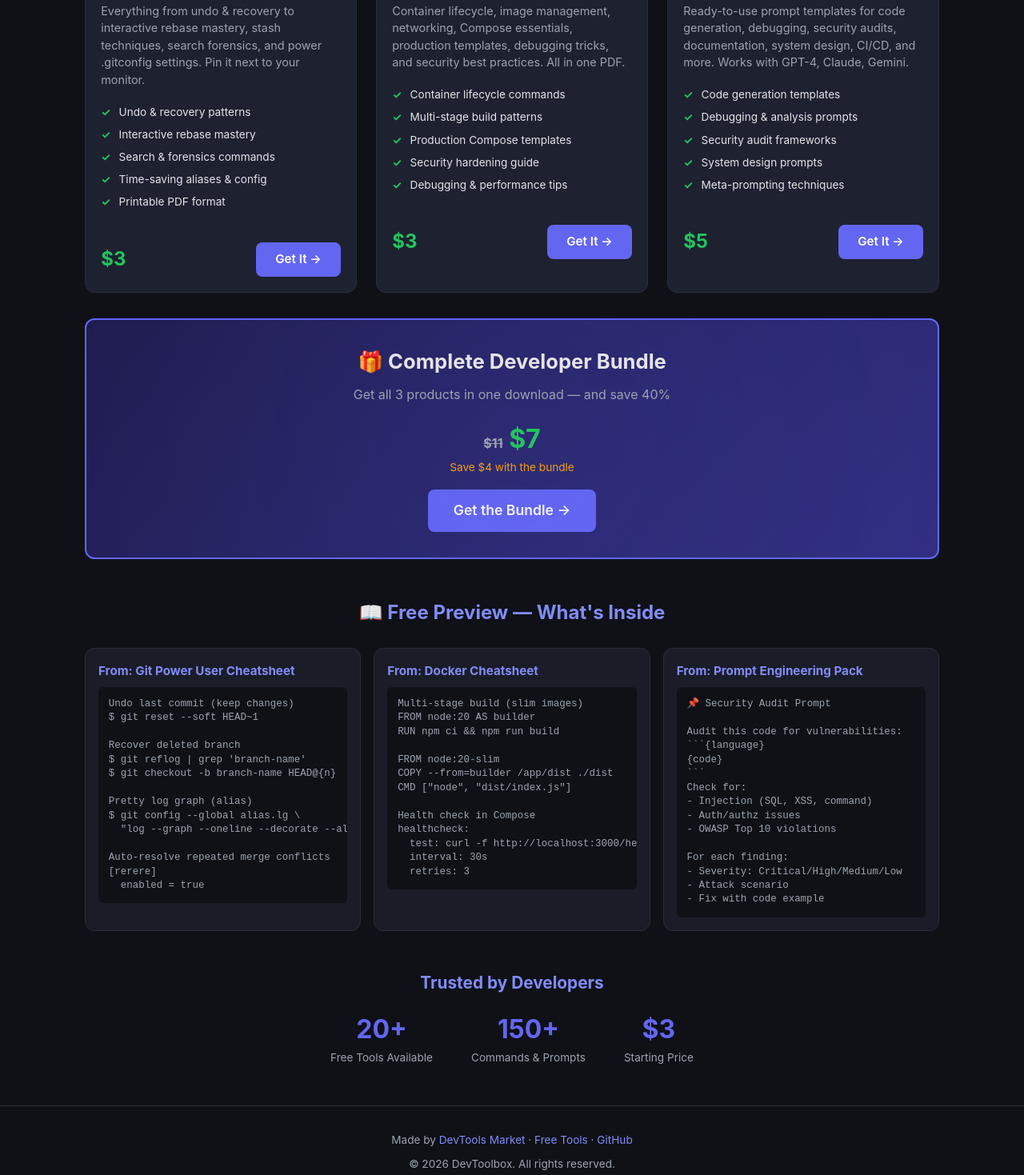
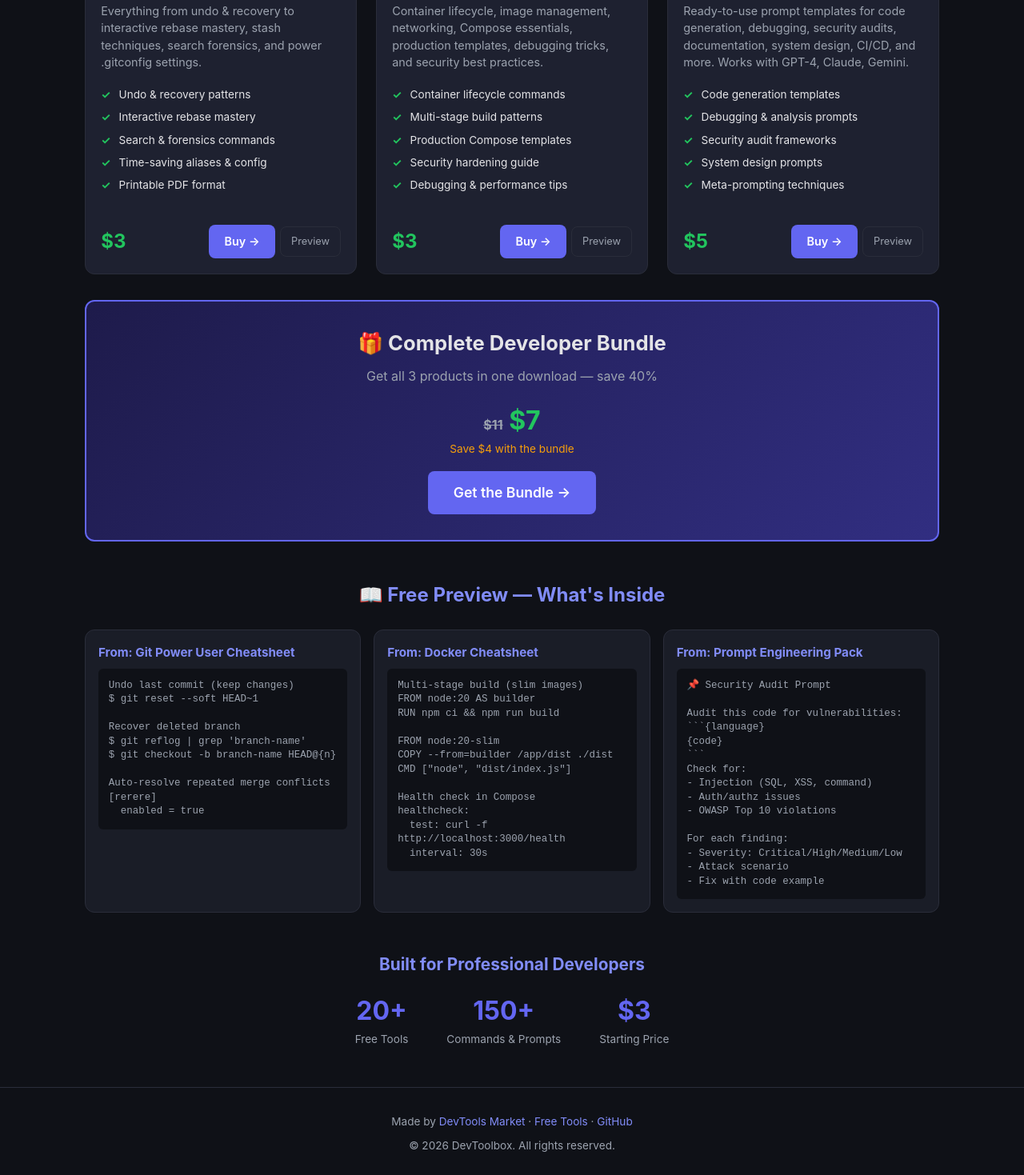
Before and after one commit to mellowmarshall/devtoolbox, a plain HTML site: page store.html in a window 1280 px wide. Shown: the part 627-2096 px from the top of the page at 80% size. Drawn offline with Linux system fonts and the light colour scheme.

Commit message:
Update store page with preview downloads and improved layout

````diff
--- a/store.html
+++ b/store.html
@@ -15,23 +15,17 @@
 *{margin:0;padding:0;box-sizing:border-box}
 :root{--bg:#0f1117;--surface:#1a1d27;--card:#1e2130;--border:#2a2d3a;--text:#e4e4e7;--muted:#9ca3af;--accent:#6366f1;--accent2:#818cf8;--green:#22c55e;--orange:#f59e0b;--radius:12px}
 body{font-family:-apple-system,BlinkMacSystemFont,'Segoe UI',Roboto,sans-serif;background:var(--bg);color:var(--text);line-height:1.6;min-height:100vh}
-
-/* Header */
 .header{text-align:center;padding:3rem 1rem 2rem;border-bottom:1px solid var(--border);background:linear-gradient(180deg,#13151f 0%,var(--bg) 100%)}
 .header h1{font-size:2.2rem;background:linear-gradient(135deg,var(--accent),var(--accent2),var(--green));-webkit-background-clip:text;-webkit-text-fill-color:transparent;margin-bottom:.5rem}
 .header p{color:var(--muted);font-size:1.1rem;max-width:600px;margin:0 auto}
 .header .badge{display:inline-block;background:var(--green);color:#000;font-size:.75rem;font-weight:700;padding:.2rem .6rem;border-radius:20px;margin-bottom:1rem;text-transform:uppercase;letter-spacing:.05em}
-.nav-links{display:flex;gap:1rem;justify-content:center;margin-top:1.5rem}
+.nav-links{display:flex;gap:1rem;justify-content:center;margin-top:1.5rem;flex-wrap:wrap}
 .nav-links a{color:var(--accent2);text-decoration:none;font-size:.9rem;padding:.4rem .8rem;border:1px solid var(--border);border-radius:var(--radius);transition:all .2s}
 .nav-links a:hover{background:var(--accent);color:#fff;border-color:var(--accent)}
-
-/* Products Grid */
 .products{max-width:1100px;margin:2rem auto;padding:0 1rem;display:grid;grid-template-columns:repeat(auto-fill,minmax(340px,1fr));gap:1.5rem}
-
-/* Product Card */
 .product-card{background:var(--card);border:1px solid var(--border);border-radius:var(--radius);overflow:hidden;transition:transform .2s,box-shadow .2s}
 .product-card:hover{transform:translateY(-2px);box-shadow:0 8px 30px rgba(99,102,241,.15)}
-.product-img{height:200px;background:linear-gradient(135deg,#1e1b4b,#312e81);display:flex;align-items:center;justify-content:center;font-size:4rem;position:relative}
+.product-img{height:200px;display:flex;align-items:center;justify-content:center;font-size:4rem;position:relative}
 .product-img .tag{position:absolute;top:12px;right:12px;background:var(--orange);color:#000;font-size:.7rem;font-weight:700;padding:.2rem .5rem;border-radius:6px;text-transform:uppercase}
 .product-body{padding:1.2rem}
 .product-body h3{font-size:1.2rem;margin-bottom:.4rem}
@@ -40,53 +34,39 @@ body{font-family:-apple-system,BlinkMacSystemFont,'Segoe UI',Roboto,sans-serif;b
 .product-body .features{list-style:none;margin-bottom:1rem}
 .product-body .features li{color:var(--text);font-size:.85rem;padding:.2rem 0;padding-left:1.4rem;position:relative}
 .product-body .features li::before{content:'✓';position:absolute;left:0;color:var(--green);font-weight:bold}
-.product-footer{display:flex;align-items:center;justify-content:space-between;padding:0 1.2rem 1.2rem}
+.product-footer{display:flex;align-items:center;justify-content:space-between;padding:0 1.2rem 1.2rem;gap:.5rem;flex-wrap:wrap}
 .price{font-size:1.5rem;font-weight:700;color:var(--green)}
-.price .original{font-size:.9rem;color:var(--muted);text-decoration:line-through;margin-right:.3rem;font-weight:400}
-.buy-btn{display:inline-block;background:var(--accent);color:#fff;border:none;padding:.6rem 1.5rem;border-radius:8px;font-size:.95rem;font-weight:600;cursor:pointer;text-decoration:none;transition:background .2s}
+.btn-group{display:flex;gap:.4rem;align-items:center}
+.buy-btn{display:inline-block;background:var(--accent);color:#fff;border:none;padding:.6rem 1.2rem;border-radius:8px;font-size:.9rem;font-weight:600;cursor:pointer;text-decoration:none;transition:background .2s}
 .buy-btn:hover{background:var(--accent2)}
-
-/* Bundle Section */
+.buy-btn.secondary{background:transparent;border:1px solid var(--border);color:var(--muted);font-weight:400;font-size:.8rem;padding:.5rem .8rem}
+.buy-btn.secondary:hover{border-color:var(--accent);color:var(--accent)}
 .bundle{max-width:1100px;margin:2rem auto;padding:0 1rem}
 .bundle-card{background:linear-gradient(135deg,#1e1b4b,#312e81);border:2px solid var(--accent);border-radius:var(--radius);padding:2rem;text-align:center;position:relative;overflow:hidden}
-.bundle-card::before{content:'';position:absolute;top:-50%;left:-50%;width:200%;height:200%;background:radial-gradient(circle,rgba(99,102,241,.1) 0%,transparent 70%);animation:pulse 4s ease-in-out infinite}
-@keyframes pulse{0%,100%{transform:scale(1)}50%{transform:scale(1.1)}}
-.bundle-card h2{font-size:1.6rem;margin-bottom:.5rem;position:relative}
-.bundle-card p{color:var(--muted);margin-bottom:1rem;position:relative}
-.bundle-card .bundle-price{font-size:2rem;font-weight:700;color:var(--green);margin-bottom:1rem;position:relative}
+.bundle-card h2{font-size:1.6rem;margin-bottom:.5rem}
+.bundle-card p{color:var(--muted);margin-bottom:1rem}
+.bundle-card .bundle-price{font-size:2rem;font-weight:700;color:var(--green);margin-bottom:1rem}
 .bundle-card .bundle-price .save{display:block;font-size:.85rem;color:var(--orange);font-weight:400}
-
-/* Preview Section */
 .preview-section{max-width:1100px;margin:3rem auto;padding:0 1rem}
 .preview-section h2{text-align:center;font-size:1.5rem;margin-bottom:1.5rem;color:var(--accent2)}
 .preview-grid{display:grid;grid-template-columns:repeat(auto-fill,minmax(300px,1fr));gap:1rem}
 .preview-item{background:var(--surface);border:1px solid var(--border);border-radius:var(--radius);padding:1rem}
 .preview-item h4{color:var(--accent2);margin-bottom:.5rem;font-size:.95rem}
-.preview-item pre{background:var(--bg);padding:.8rem;border-radius:6px;font-size:.78rem;overflow-x:auto;color:var(--muted);line-height:1.4}
-
-/* Testimonials */
+.preview-item pre{background:var(--bg);padding:.8rem;border-radius:6px;font-size:.78rem;overflow-x:auto;color:var(--muted);line-height:1.4;white-space:pre-wrap}
 .social-proof{max-width:800px;margin:3rem auto;padding:0 1rem;text-align:center}
 .social-proof h2{font-size:1.3rem;color:var(--accent2);margin-bottom:1rem}
 .stats{display:flex;justify-content:center;gap:3rem;flex-wrap:wrap}
-.stat{text-align:center}
 .stat .num{font-size:2rem;font-weight:700;color:var(--accent)}
 .stat .label{color:var(--muted);font-size:.85rem}
-
-/* Footer */
 .footer{text-align:center;padding:2rem 1rem;border-top:1px solid var(--border);margin-top:3rem;color:var(--muted);font-size:.85rem}
 .footer a{color:var(--accent2);text-decoration:none}
-
-@media(max-width:768px){
-  .products{grid-template-columns:1fr}
-  .header h1{font-size:1.6rem}
-  .stats{gap:1.5rem}
-}
+@media(max-width:768px){.products{grid-template-columns:1fr}.header h1{font-size:1.6rem}.stats{gap:1.5rem}}
 </style>
 </head>
 <body>
 
 <div class="header">
-  <div class="badge">🔥 New Products</div>
+  <div class="badge">🔥 Launch Week — All Products Available</div>
   <h1>DevToolbox Store</h1>
   <p>Premium developer resources. Battle-tested cheatsheets, prompt packs, and productivity tools. Instant PDF download.</p>
   <div class="nav-links">
@@ -96,17 +76,12 @@ body{font-family:-apple-system,BlinkMacSystemFont,'Segoe UI',Roboto,sans-serif;b
 </div>
 
 <div class="products">
-
-  <!-- Product 1: Git Cheatsheet -->
   <div class="product-card">
-    <div class="product-img" style="background:linear-gradient(135deg,#7c2d12,#ea580c)">
-      📋
-      <div class="tag">Bestseller</div>
-    </div>
+    <div class="product-img" style="background:linear-gradient(135deg,#7c2d12,#ea580c)">📋<div class="tag">Bestseller</div></div>
     <div class="product-body">
       <h3>Git Power User Cheatsheet</h3>
       <div class="subtitle">50+ commands, workflows & tricks</div>
-      <div class="desc">Everything from undo & recovery to interactive rebase mastery, stash techniques, search forensics, and power .gitconfig settings. Pin it next to your monitor.</div>
+      <div class="desc">Everything from undo & recovery to interactive rebase mastery, stash techniques, search forensics, and power .gitconfig settings.</div>
       <ul class="features">
         <li>Undo & recovery patterns</li>
         <li>Interactive rebase mastery</li>
@@ -117,20 +92,19 @@ body{font-family:-apple-system,BlinkMacSystemFont,'Segoe UI',Roboto,sans-serif;b
     </div>
     <div class="product-footer">
       <div class="price">$3</div>
-      <a class="buy-btn gumroad-button" href="https://devtoolsmarket.gumroad.com/l/git-cheatsheet" data-gumroad-overlay-checkout="true">Get It →</a>
+      <div class="btn-group">
+        <a class="buy-btn gumroad-button" href="https://devtoolsmarket.gumroad.com/l/git-cheatsheet">Buy →</a>
+        <a class="buy-btn secondary" href="git-power-user-cheatsheet.pdf" download>Preview</a>
+      </div>
     </div>
   </div>
 
-  <!-- Product 2: Docker Cheatsheet -->
   <div class="product-card">
-    <div class="product-img" style="background:linear-gradient(135deg,#0c4a6e,#0284c7)">
-      🐳
-      <div class="tag">New</div>
-    </div>
+    <div class="product-img" style="background:linear-gradient(135deg,#0c4a6e,#0284c7)">🐳<div class="tag">New</div></div>
     <div class="product-body">
       <h3>Docker & Compose Cheatsheet</h3>
       <div class="subtitle">Production-ready commands & templates</div>
-      <div class="desc">Container lifecycle, image management, networking, Compose essentials, production templates, debugging tricks, and security best practices. All in one PDF.</div>
+      <div class="desc">Container lifecycle, image management, networking, Compose essentials, production templates, debugging tricks, and security best practices.</div>
       <ul class="features">
         <li>Container lifecycle commands</li>
         <li>Multi-stage build patterns</li>
@@ -141,16 +115,15 @@ body{font-family:-apple-system,BlinkMacSystemFont,'Segoe UI',Roboto,sans-serif;b
     </div>
     <div class="product-footer">
       <div class="price">$3</div>
-      <a class="buy-btn gumroad-button" href="https://devtoolsmarket.gumroad.com/l/docker-cheatsheet" data-gumroad-overlay-checkout="true">Get It →</a>
+      <div class="btn-group">
+        <a class="buy-btn gumroad-button" href="https://devtoolsmarket.gumroad.com/l/docker-cheatsheet">Buy →</a>
+        <a class="buy-btn secondary" href="docker-compose-cheatsheet.pdf" download>Preview</a>
+      </div>
     </div>
   </div>
 
-  <!-- Product 3: Prompt Engineering Pack -->
   <div class="product-card">
-    <div class="product-img" style="background:linear-gradient(135deg,#4c1d95,#7c3aed)">
-      🧠
-      <div class="tag">Popular</div>
-    </div>
+    <div class="product-img" style="background:linear-gradient(135deg,#4c1d95,#7c3aed)">🧠<div class="tag">Popular</div></div>
     <div class="product-body">
       <h3>Prompt Engineering Mega-Pack</h3>
       <div class="subtitle">100+ battle-tested prompts for devs</div>
@@ -165,43 +138,37 @@ body{font-family:-apple-system,BlinkMacSystemFont,'Segoe UI',Roboto,sans-serif;b
     </div>
     <div class="product-footer">
       <div class="price">$5</div>
-      <a class="buy-btn gumroad-button" href="https://devtoolsmarket.gumroad.com/l/prompt-pack" data-gumroad-overlay-checkout="true">Get It →</a>
+      <div class="btn-group">
+        <a class="buy-btn gumroad-button" href="https://devtoolsmarket.gumroad.com/l/prompt-pack">Buy →</a>
+        <a class="buy-btn secondary" href="prompt-engineering-mega-pack.pdf" download>Preview</a>
+      </div>
     </div>
   </div>
-
 </div>
 
-<!-- Bundle -->
 <div class="bundle">
   <div class="bundle-card">
     <h2>🎁 Complete Developer Bundle</h2>
-    <p>Get all 3 products in one download — and save 40%</p>
+    <p>Get all 3 products in one download — save 40%</p>
     <div class="bundle-price">
-      <span class="original" style="text-decoration:line-through;color:var(--muted);font-size:1rem">$11</span>
-      $7
+      <span style="text-decoration:line-through;color:var(--muted);font-size:1rem">$11</span> $7
       <span class="save">Save $4 with the bundle</span>
     </div>
-    <a class="buy-btn gumroad-button" href="https://devtoolsmarket.gumroad.com/l/dev-bundle" data-gumroad-overlay-checkout="true" style="font-size:1.1rem;padding:.8rem 2rem">Get the Bundle →</a>
+    <a class="buy-btn gumroad-button" href="https://devtoolsmarket.gumroad.com/l/dev-bundle" style="font-size:1.1rem;padding:.8rem 2rem">Get the Bundle →</a>
   </div>
 </div>
 
-<!-- Free Preview -->
 <div class="preview-section">
   <h2>📖 Free Preview — What's Inside</h2>
   <div class="preview-grid">
     <div class="preview-item">
       <h4>From: Git Power User Cheatsheet</h4>
-      <pre>
-Undo last commit (keep changes)
+      <pre>Undo last commit (keep changes)
 $ git reset --soft HEAD~1
 
 Recover deleted branch
 $ git reflog | grep 'branch-name'
 $ git checkout -b branch-name HEAD@{n}
-
-Pretty log graph (alias)
-$ git config --global alias.lg \
-  "log --graph --oneline --decorate --all"
 
 Auto-resolve repeated merge conflicts
 [rerere]
@@ -209,8 +176,7 @@ Auto-resolve repeated merge conflicts
     </div>
     <div class="preview-item">
       <h4>From: Docker Cheatsheet</h4>
-      <pre>
-Multi-stage build (slim images)
+      <pre>Multi-stage build (slim images)
 FROM node:20 AS builder
 RUN npm ci && npm run build
 
@@ -221,13 +187,11 @@ CMD ["node", "dist/index.js"]
 Health check in Compose
 healthcheck:
   test: curl -f http://localhost:3000/health
-  interval: 30s
-  retries: 3</pre>
+  interval: 30s</pre>
     </div>
     <div class="preview-item">
       <h4>From: Prompt Engineering Pack</h4>
-      <pre>
-📌 Security Audit Prompt
+      <pre>📌 Security Audit Prompt
 
 Audit this code for vulnerabilities:
 ```{language}
@@ -246,22 +210,12 @@ For each finding:
   </div>
 </div>
 
-<!-- Social Proof -->
 <div class="social-proof">
-  <h2>Trusted by Developers</h2>
+  <h2>Built for Professional Developers</h2>
   <div class="stats">
-    <div class="stat">
-      <div class="num">20+</div>
-      <div class="label">Free Tools Available</div>
-    </div>
-    <div class="stat">
-      <div class="num">150+</div>
-      <div class="label">Commands & Prompts</div>
-    </div>
-    <div class="stat">
-      <div class="num">$3</div>
-      <div class="label">Starting Price</div>
-    </div>
+    <div class="stat"><div class="num">20+</div><div class="label">Free Tools</div></div>
+    <div class="stat"><div class="num">150+</div><div class="label">Commands & Prompts</div></div>
+    <div class="stat"><div class="num">$3</div><div class="label">Starting Price</div></div>
   </div>
 </div>
 
````
